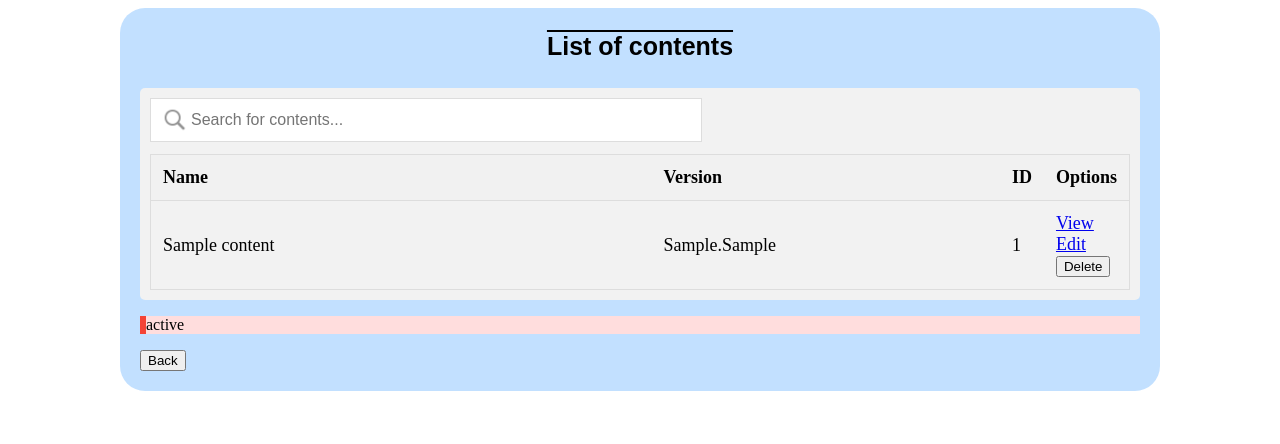
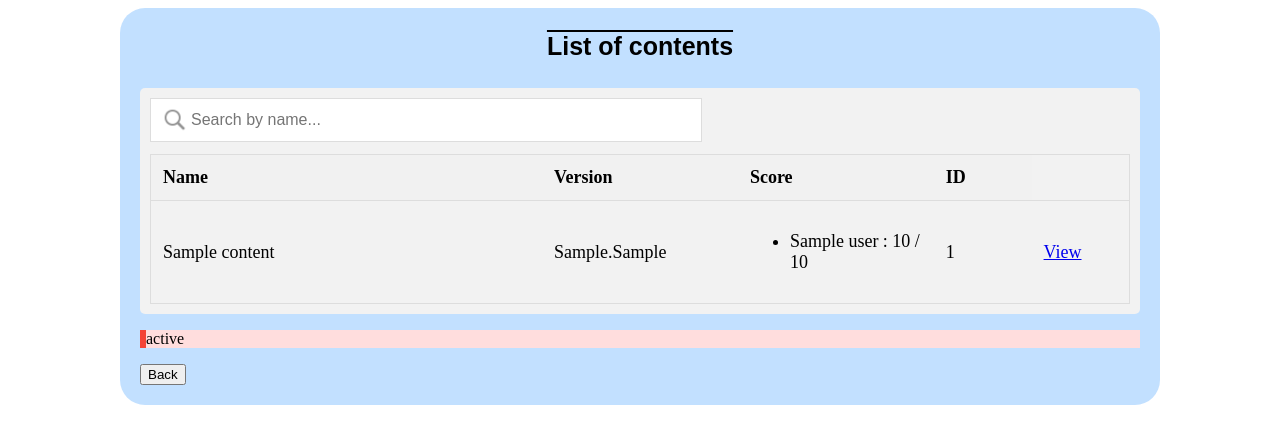
Before and after one commit to EsupPortail/H5PP, a Django app: template h5pp/templates/h5p/listContents.html in a window 1280 px wide. Shown: the top 444 px of the page. Run offline with Django 3.2, Linux system fonts and the light colour scheme; the template is opened without the code that fills it: most values are stand-ins (such as "Sample title", 1, 10 or a date in 2020).

Commit message:
fix user access restrictions and add score to contents and listcontents

```diff
--- a/h5pp/h5p/editor/h5peditormodule.py
+++ b/h5pp/h5p/editor/h5peditormodule.py
@@ -2,7 +2,7 @@
 # Django module h5p editor
 ##
 from django.conf import settings
-from h5pp.models import h5p_content_user_data, h5p_libraries
+from h5pp.models import h5p_content_user_data, h5p_libraries, h5p_points
 from h5pp.h5p.h5pmodule import h5pAddCoreAssets, h5pAddFilesAndSettings
 from h5pp.h5p.h5pclasses import H5PDjango
 import shutil
@@ -222,7 +222,6 @@ def getLibraryProperty(library, prop='all'):
     else:
         return False
 
-
 def ajaxSuccess(data=None):
     response = {
         'success': True
--- a/h5pp/templates/h5p/content.html
+++ b/h5pp/templates/h5p/content.html
@@ -56,5 +56,11 @@
 	{% endautoescape %}
 	<br>
 </div>
+{% if request.user.is_authenticated %}
+<div class="score">
+	<h5 class="h5p-score-header">Score</h5>
+	Your score on this video : {{score.points}} / {{score.max_points}}
+</div>
+{% endif %}
 <br>
 {% endblock body %}
--- a/h5pp/templates/h5p/listContents.html
+++ b/h5pp/templates/h5p/listContents.html
@@ -80,23 +80,35 @@
 <div class="wrap">
 	<h3 class="h5p-admin-header">List of contents</h3>
 	<div class="list">
-		<input type="text" id="searchbar" onkeyup="search()" placeholder="Search for contents...">
+		<input type="text" id="searchbar" onkeyup="search()" placeholder="Search by name...">
 		<table id="contents">
 			<tr class="header">
-				<th style="width:60%;">Name</th>
-				<th style="width:40%;">Version</th>
-				<th style="width:40%;">ID</th>
-				{% if request.user %}
-				<th style="width:40%;">Options</th>
+				<th style="width:40%;">Name</th>
+				<th style="width:20%;">Version</th>
+				<th style="width:20%;">Score</th>
+				<th style="width:10%;">ID</th>
+				{% if request.user.is_authenticated %}
+				<th style="width:10%;">Options</th>
 				{% endif %}
 			</tr>
 		{% for content in listContent %}
-			<tr><td>{{content.title}}</td><td>{{content.library_major_version}}.{{content.library_minor_version}}</td><td>{{content.id}}</td>
-			<td><a href="{% url "h5pcontent" %}?contentId={{content.id}}">View</a>
-			{% if request.user %}
-			<a href="{% url "h5pedit" contentId=content.id %}?title={{content.title}}">Edit</a><br><form method="post" action="{% url "h5plistContents" %}?contentId={{content.id}}">{% csrf_token %}<input type="submit" value="Delete"></form>
-			{% endif %}
-			</td></tr>
+			<tr>
+				<td>{{content.title}}</td>
+				<td>{{content.library_major_version}}.{{content.library_minor_version}}</td>
+				<td>
+					<ul>
+					{% for user in content.score %}
+						<li>{{user.user}} : {{user.points}} / {{user.max_points}}</li>
+					{% endfor %}
+					</ul>
+				</td>
+				<td>{{content.id}}</td>
+				<td><a href="{% url "h5pcontent" %}?contentId={{content.id}}">View</a>
+				{% if request.user.is_superuser %}
+					<a href="{% url "h5pedit" contentId=content.id %}?title={{content.title}}">Edit</a><br><form method="post" action="{% url "h5plistContents" %}?contentId={{content.id}}">{% csrf_token %}<input type="submit" value="Delete"></form>
+				{% endif %}
+				</td>
+			</tr>
 		{% endfor %}
 		</table>
 	</div>
```
Also changed, not shown: h5pp/h5p/h5pmodule.py (+47 -34 lines), h5pp/views.py (+9 -5 lines), 1 other file.
